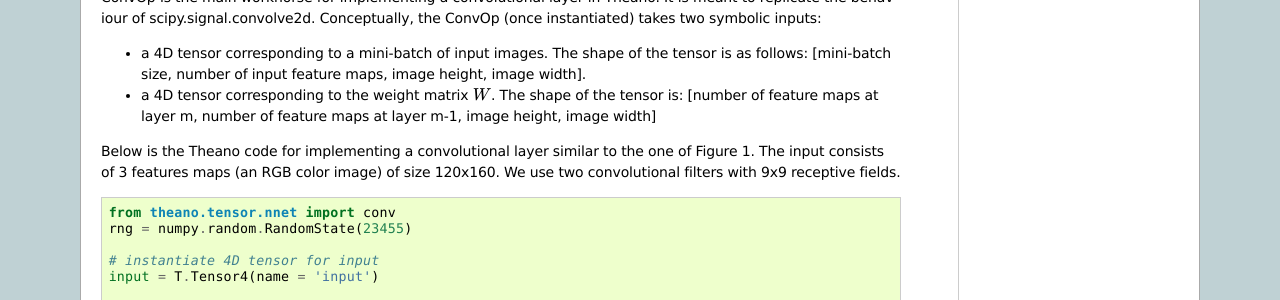
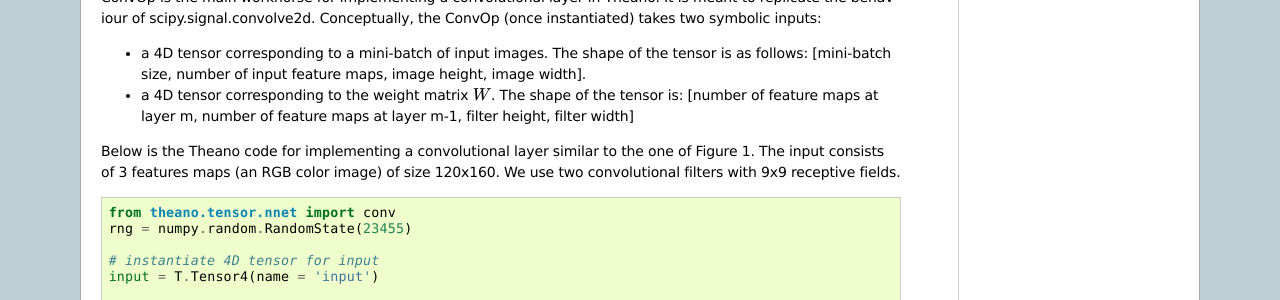
Before and after one commit to lisa-lab/DeepLearningTutorials, a Sphinx documentation site: the page built from doc/lenet.txt, in a window 1280 px wide and 900 px high, scrolled down 2260 px. Shown: the part 173-473 px from the top of the window. Built offline with Sphinx 7.4.7, drawn with Linux system fonts in a browser that asks for light colours; formulas are drawn with MathJax 3.

Commit message:
fixed error in LeNet documentation (thanks to Olivier Grisel for pointing it out)

```diff
--- a/doc/lenet.txt
+++ b/doc/lenet.txt
@@ -171,7 +171,7 @@ the ConvOp (once instantiated) takes two symbolic inputs:
 
 * a 4D tensor corresponding to the weight matrix :math:`W`. The shape of the
   tensor is: [number of feature maps at layer m, number of feature maps at
-  layer m-1, image height, image width]
+  layer m-1, filter height, filter width]
 
 
 Below is the Theano code for implementing a convolutional layer similar to the
```
